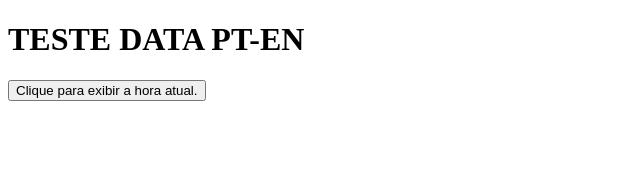
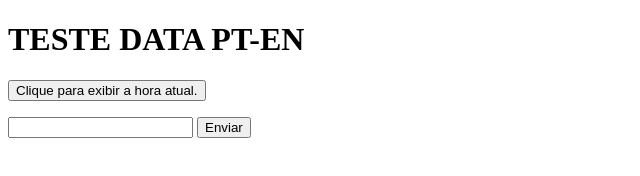
Before and after one commit to lucascalu/Teste_Web, a plain HTML site: page index.html in a window 1280 px wide. Shown: the whole page, without its empty margins (0-640 px from the left). Drawn offline with Linux system fonts and the light colour scheme.

Commit message:
Update index.html

```diff
--- a/index.html
+++ b/index.html
@@ -16,6 +16,11 @@
 
     <p id="demo"></p>
     <p id="br1"></p>
+    <p id="br2"></p>
+
+<input type="text" id="123">
+
+<button onclick="enviar()">Enviar</button>
 
     <script>
 
@@ -29,9 +34,23 @@ document.getElementById('br1').innerHTML = data_brasileira;
 
 }
 
+    </script>
+
+<script>
+
+    function enviar() {
+
+        var abc= document.querySelector('input').value;
+
+        document.getElementById('br2').innerHTML = abc;
 
 
-    </script>
+    }
+
+  </script>
+
+
+
 
 </body>
 </html>
```
